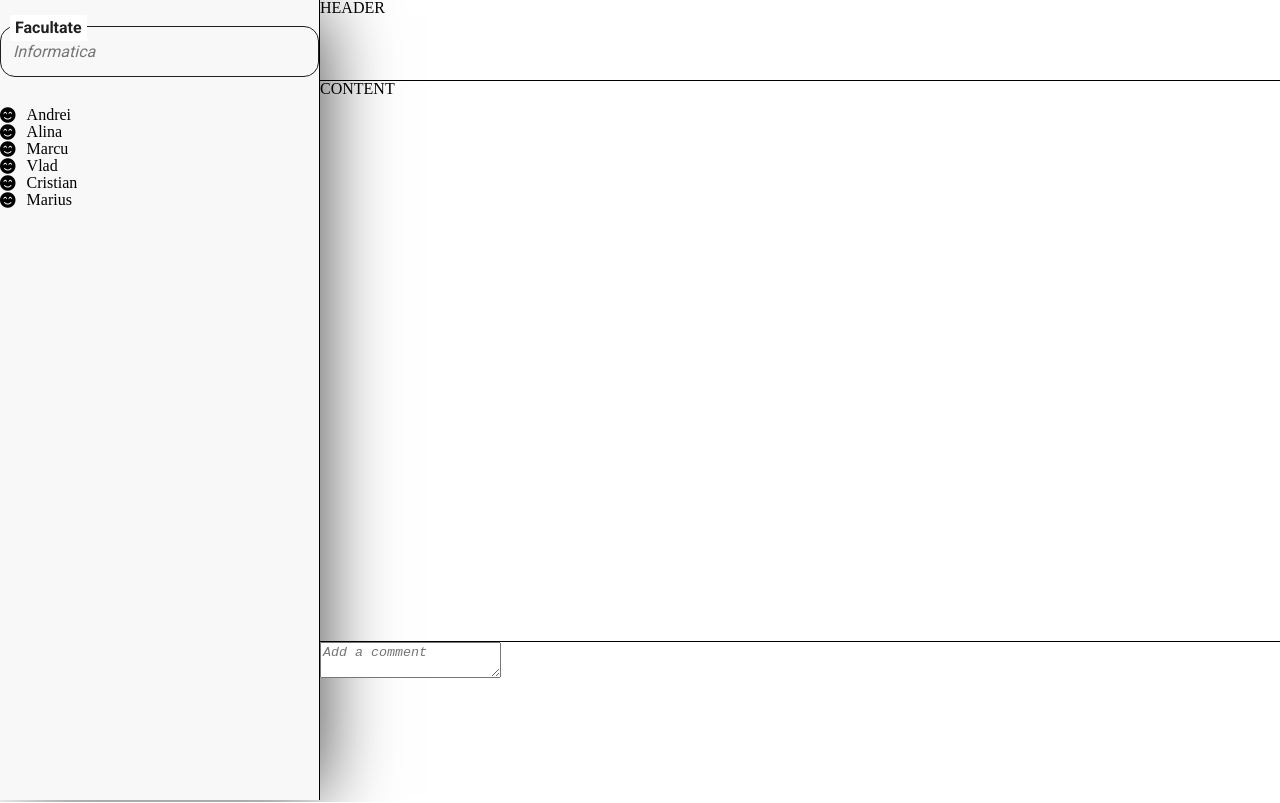
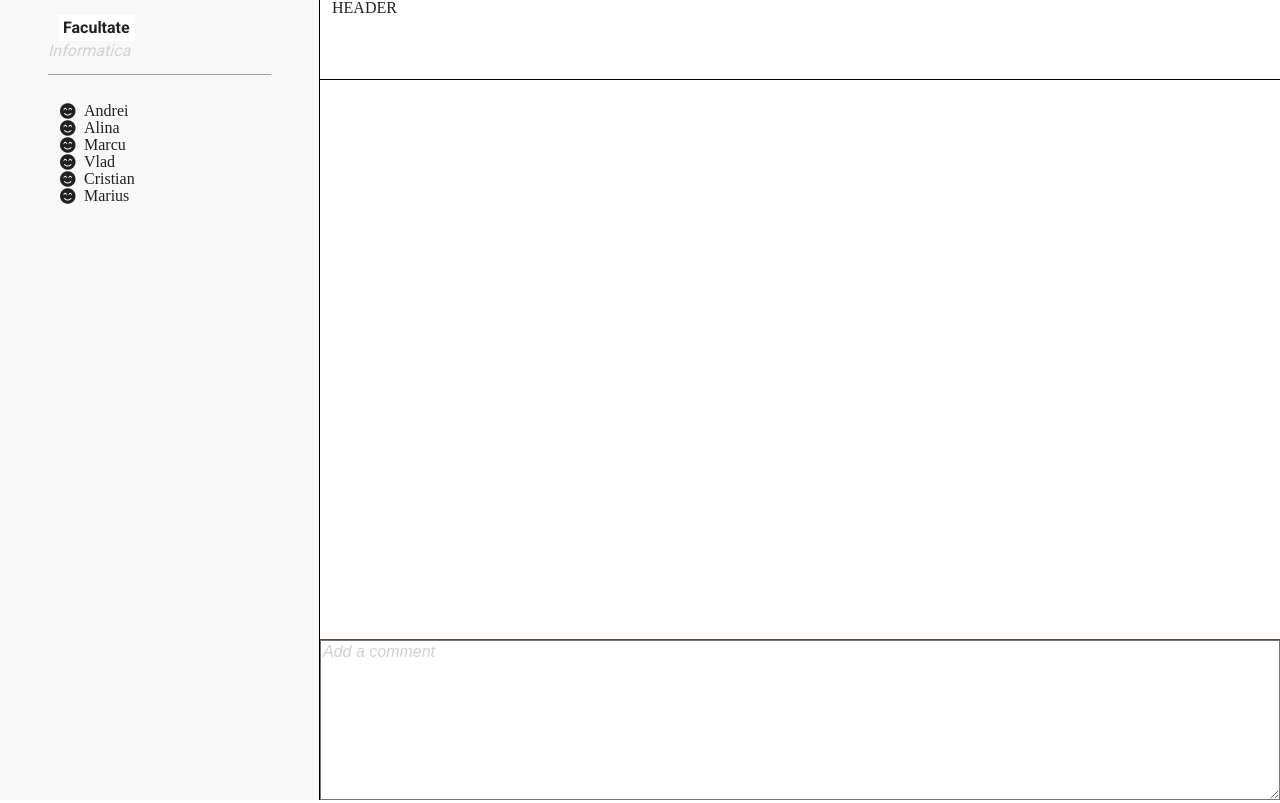
Before and after one commit to radumarinoiu/ASII-inscrieri, a React (Create React App) app: page /dashboard in a window 1280 px wide. Built offline with nearby package versions, Linux system fonts and the light colour scheme.

Commit message:
add load page

```diff
--- a/public/index.html
+++ b/public/index.html
@@ -37,6 +37,7 @@
       rel="stylesheet"
       href="https://fonts.googleapis.com/icon?family=Material+Icons"
     />
+    <link rel="stylesheet" href="https://cdnjs.cloudflare.com/ajax/libs/materialize/1.0.0/css/materialize.min.css">
 
     <title>React App</title>
   </head>
--- a/src/components/Dashboard/Dashboard.jsx
+++ b/src/components/Dashboard/Dashboard.jsx
@@ -9,9 +9,10 @@ export default class Dashboard extends Component {
 
     this.state = {
       search: "",
-      list: ["Andrei", "Alina", "Marcu", "Vlad", "Cristian", "Marius"],
+      list: [],
       listSearch: ["Andrei", "Alina", "Marcu", "Vlad", "Cristian", "Marius"],
-      comment: ""
+      comment: "",
+      myName: "Mindrisoru Tudor"
     };
   }
 
@@ -30,23 +31,40 @@ export default class Dashboard extends Component {
     this.setState({
       [e.target.name]: e.target.value
     });
+  };
+
+  postCommentText = e => {
+    if (e.key === "Enter") {
+      console.log(e.target.value);
+      this.addCommentToContent(e.target.value);
+      e.target.value = "";
+    }
+  };
+
+  addCommentToContent(value) {
+    const content = document.querySelector(".section");
+    const commentValue = document.createElement("p");
+    commentValue.innerHTML = this.state.myName + ` : ` + value;
+    commentValue.className = "comment-added";
+
+
+    content.appendChild(commentValue);
   }
 
-  postCommentText = e => {
-    if(e.key === 'Enter'){
-      console.log(e.target.value);
-      this.addCommentToContent(e.target.value);
-      e.target.value = '';
-    }
-
-  }
-
-  addCommentToContent(value) {
-    const content = document.querySelector('.section');
-    const commentValue = document.createElement('p');
-    commentValue.innerHTML = value;
-    content.appendChild(commentValue);
-  }
+  // componentDidMount() {
+  //   fetch('https://asii-join-api.herokuapp.com/api/v1/volunteers')
+  // .then(function(response) {
+  //   return response.json();
+  // })
+  // .then(function(myJson) {
+  //   const data = (JSON.stringify(myJson));
+  //   for(let it of data) {
+  //     var joined = this.state.list.push(`${it.firstName}` + `${it.lastName}`);
+  //     this.setState({ list: joined })
+  //     console.log(it.lastName);
+  //   }
+  // });
+  // }
 
   render() {
     return (
@@ -89,24 +107,21 @@ export default class Dashboard extends Component {
           </div>
 
           <div className="row section">
-            <div className="col s12">CONTENT</div>
+            <div className="col s12"></div>
           </div>
 
-          <div class="row footer">
-            <form class="col s12  ">
-              <div class="row">
-                <div class="col s12">
-                  <textarea
-                    id="textarea1"
-                    class="comment-area "
-                    placeholder="Add a comment"
-                    value={ this.state.comment }
-                    name="comment"
-                    onChange={ this.handleCommentChange }
-                    onKeyPress = { this.postCommentText }
-                  ></textarea>
-                </div>
-              </div>
+          <div className="footer">
+            <form className="comment-form ">
+                <textarea
+                  id="textarea1"
+                  className="comment-area"
+                  placeholder="Add a comment"
+                  value={this.state.comment}
+                  name="comment"
+                  onChange={this.handleCommentChange}
+                  onKeyPress={this.postCommentText}
+                ></textarea>
+
             </form>
           </div>
         </div>
--- /dev/null
+++ b/src/components/LoadingPage/LoadingPage.jsx
@@ -0,0 +1,27 @@
+import React, { Component } from "react";
+
+import "../LoadingPage/LoadingPage.scss";
+
+export default class LoadingPage extends Component {
+  render() {
+    return (
+      <div className="spinner-page">
+        <div className="spinner-container">
+          <div className="preloader-wrapper big active spinner ">
+            <div className="spinner-layer spinner-red-only">
+              <div className="circle-clipper left">
+                <div className="circle"></div>
+              </div>
+              <div className="gap-patch">
+                <div className="circle"></div>
+              </div>
+              <div className="circle-clipper right">
+                <div className="circle"></div>
+              </div>
+            </div>
+          </div>
+        </div>
+      </div>
+    );
+  }
+}
--- /dev/null
+++ b/src/components/LoadingPage/LoadingPage.scss
@@ -0,0 +1,18 @@
+.spinner-page {
+    width: 100vw;
+    height: 100vh;
+    background-color: #2d3436;
+    background-image: linear-gradient(315deg, #2d3436 0%, #000000 74%);
+}
+.spinner-container {
+    width: 100%;
+    height: 100%;
+    position: relative;
+}
+.spinner {
+    position: fixed;
+    margin: 0 auto;
+    position: absolute;
+    top: 50%;
+    left: 45%;
+}
--- a/src/components/Main/Main.jsx
+++ b/src/components/Main/Main.jsx
@@ -5,6 +5,7 @@ import NotFound from '../NotFound/NotFound';
 import ComplexTextInput from '../shared/ComplexTextInput/ComplexTextInput';
 import Dashboard from "../Dashboard/Dashboard";
 import SuccessSubmit from '../SuccessSubmit/SuccessSubmit';
+import LoadingPage from '../LoadingPage/LoadingPage';
 
 export default class Main extends Component {
   render() {
@@ -15,6 +16,7 @@ export default class Main extends Component {
           <Route path="/input" component= { ComplexTextInput }/>
           <Route path="/dashboard" component= { Dashboard }/>
           <Route exact path="/success" component={SuccessSubmit} />
+          <Route path="/load" component={LoadingPage} />
           <Route component={NotFound} />
         </Switch>
       </Fragment>
--- a/src/components/shared/styles/Dashboard.scss
+++ b/src/components/shared/styles/Dashboard.scss
@@ -9,9 +9,7 @@
     height: 100vh;
     background-color: rgb(248, 248, 248);
     border-right: 0.5px solid black;
-    -webkit-box-shadow: 10px 5px 71px -10px rgba(0,0,0,0.75);
-    -moz-box-shadow: 10px 5px 71px -10px rgba(0,0,0,0.75);
-    box-shadow: 10px 5px 71px -10px rgba(0,0,0,0.75);
+
     position: relative;
 }
 
@@ -39,7 +37,8 @@
     width: 100%;
     height: 70%;
     margin: 0px !important;
-    border-bottom: 1px solid black;
+    border-bottom: 1px solid red;
+    overflow: auto;
 }
 
 .footer {
@@ -47,7 +46,31 @@
     height: 20%;
     margin: 0px !important;
 }
+.comment-form {
+    width: 100%;
+    height: 100%;
+    margin: 0 auto;
+}
+.comment-area {
+    height: 100%;
+    width: 100%;
+    font-family: Arial, Helvetica, sans-serif;
+    color: rgb(0, 0, 0);
+    margin: 0 auto;
+    outline: none;
 
-.commentArea {
-    height: 100%;
 }
+
+.comment-added {
+    padding: 10px;
+    max-width: 50%;
+    min-width: auto;
+    border: 1px solid white;
+    border-radius: 15px;
+    margin: 5px;
+    word-break: break-all;
+    background: linear-gradient(red, rgb(250, 69, 69));
+    color: white;
+
+
+}
```
